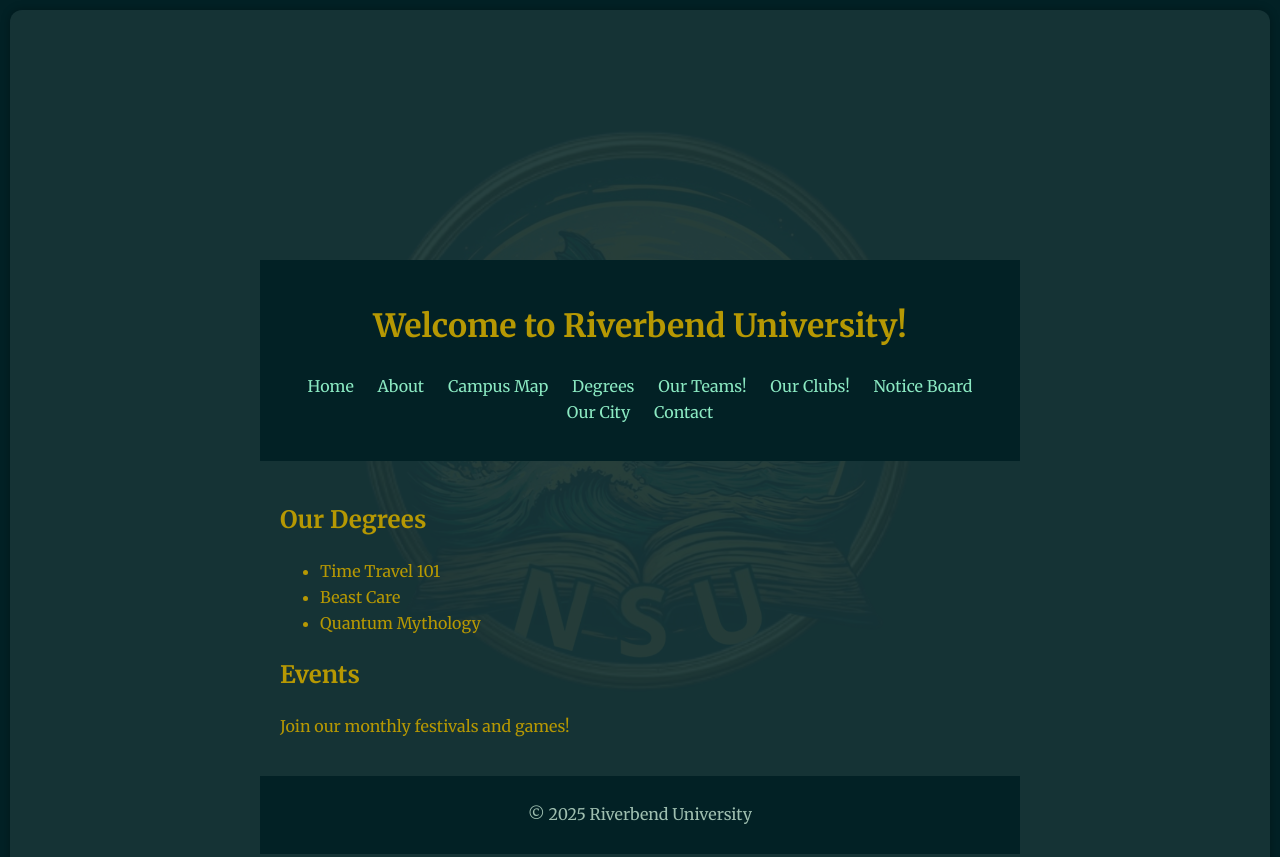
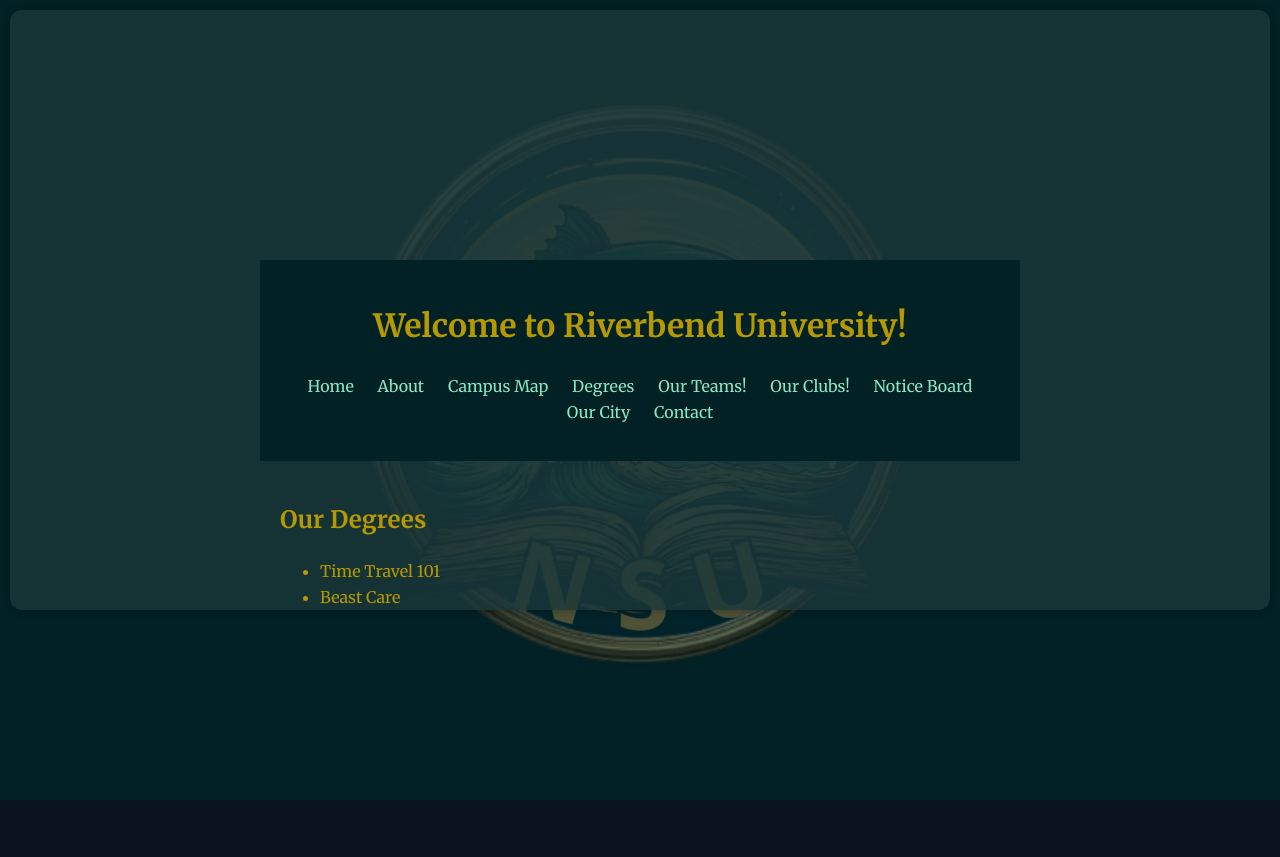
Before and after one commit to RiverbendUniversity/RiverbendUniversity, a plain HTML site: page index.html in a window 1280 px wide. Shown: the top 857 px of the page. After the commit the page ends 800 px from the top, so only its background shows below. Drawn offline with Linux system fonts and the light colour scheme.

Commit message:
Update styles.css

```diff
--- a/styles.css
+++ b/styles.css
@@ -61,6 +61,9 @@ footer {
   border-radius: 12px;
   box-shadow: 0 0 10px rgba(0,0,0,0.3);
   box-sizing: border-box;
+  min-height: 60vh;
+  max-height: 75vh;
+  overflow-y: auto;
 }
 
 .sidebar {
```
